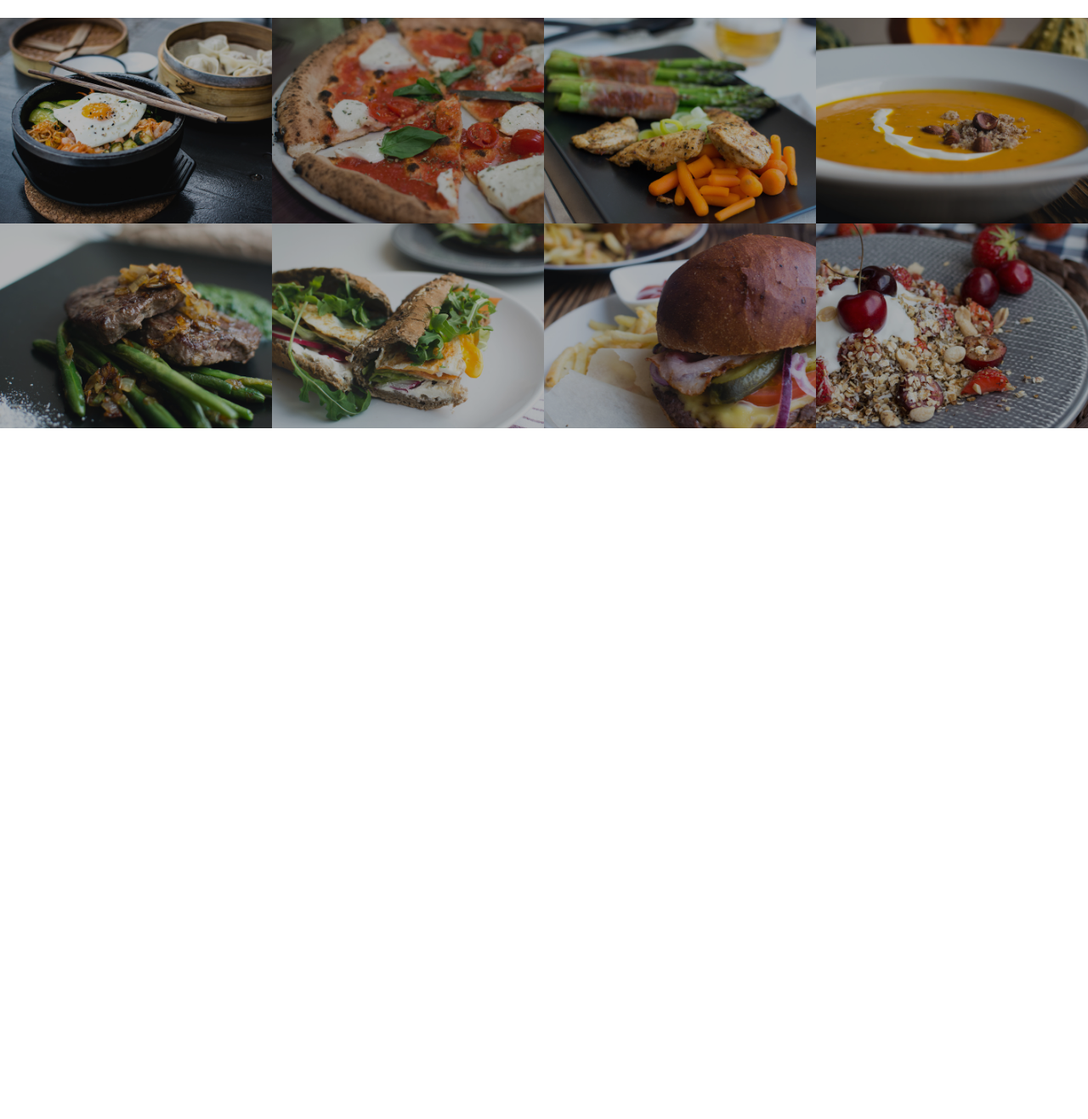
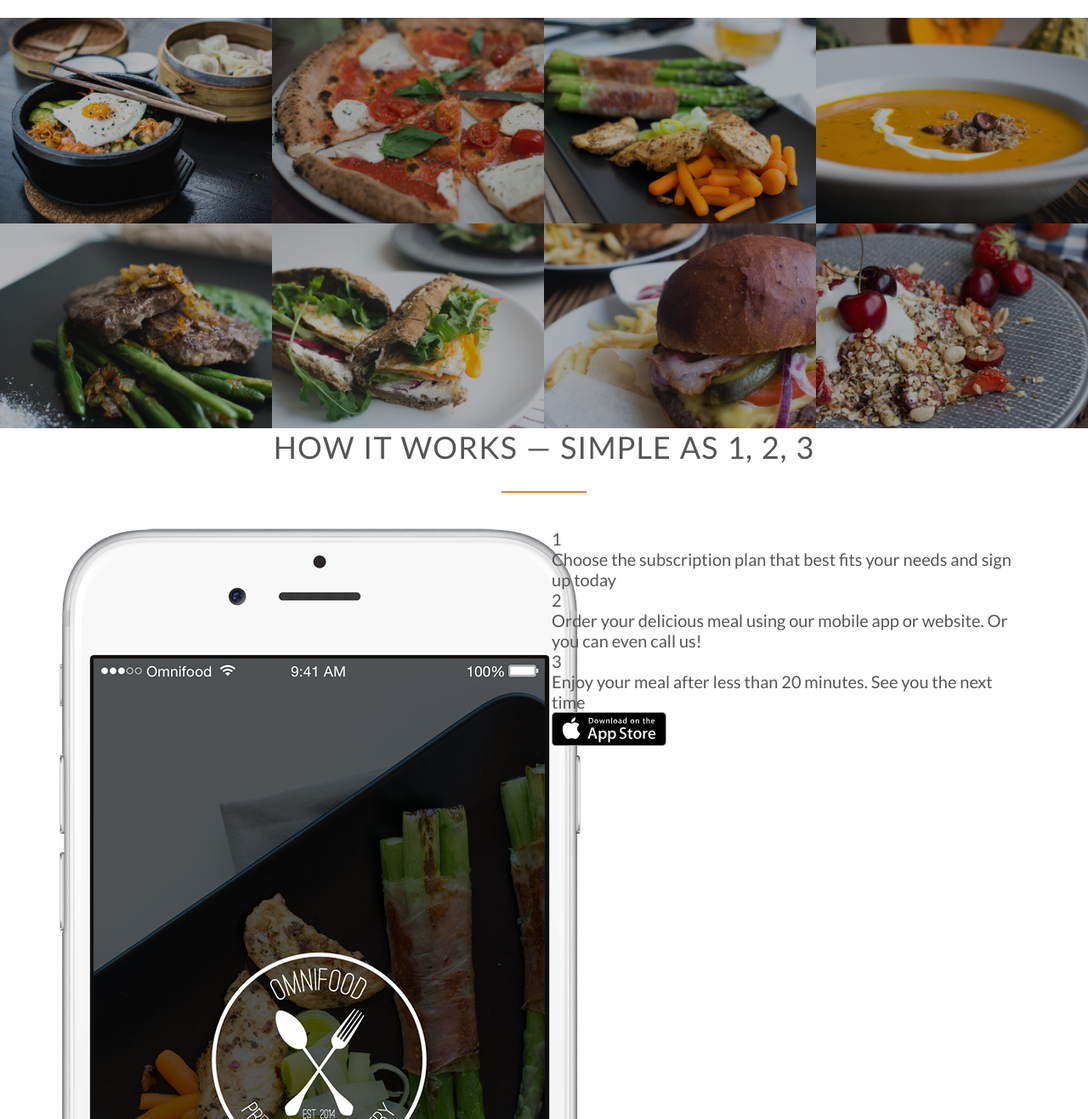
Before and after one commit to DEV-EGo/omni-food, a plain HTML site: page index.html in a window 1280 px wide. Shown: the part 1483-2800 px from the top of the page at 85% size. Before the commit the page ends 1987 px from the top, so only its background shows below. Drawn offline with Linux system fonts and the light colour scheme; files whose address does not match are found by name.

Commit message:
how-it-works-section

```diff
--- a/index.html
+++ b/index.html
@@ -157,6 +157,37 @@
 
         </section>
 
+        <section class="section-steps">
+
+            <div class="row">
+                <h2> How it works &mdash; Simple as 1, 2, 3</h2>
+            </div>
+            <div class="row">
+                <div class="col span-1-of-2">
+                    <img src="resources/img/app-iPhone.png" alt="Omnifood app on iphone" class="app-screen">
+                </div>
+                <div class="col span-1-of-2">
+                    <div class="works-step">
+                        <div>1</div>
+                        <p>Choose the subscription plan that best fits your needs and sign up today</p>
+                    </div>
+
+                    <div class="works-step">
+                        <div>2</div>
+                        <p>Order your delicious meal using our mobile app or website. Or you can even call us!</p>
+                    </div>
+
+                    <div class="works-step">
+                        <div>3</div>
+                        <p>Enjoy your meal after less than 20 minutes. See you the next time</p>
+                    </div>
+
+                    <a href="#" class="btn-app"><img src="resources/img/download-app.svg" alt="App Store Button"></a>
+
+                </div>
+            </div>
+        </section>
+
     </body>
 
 </html>
@@ -164,5 +195,4 @@
 <!--
 
 
-
 -->
```
